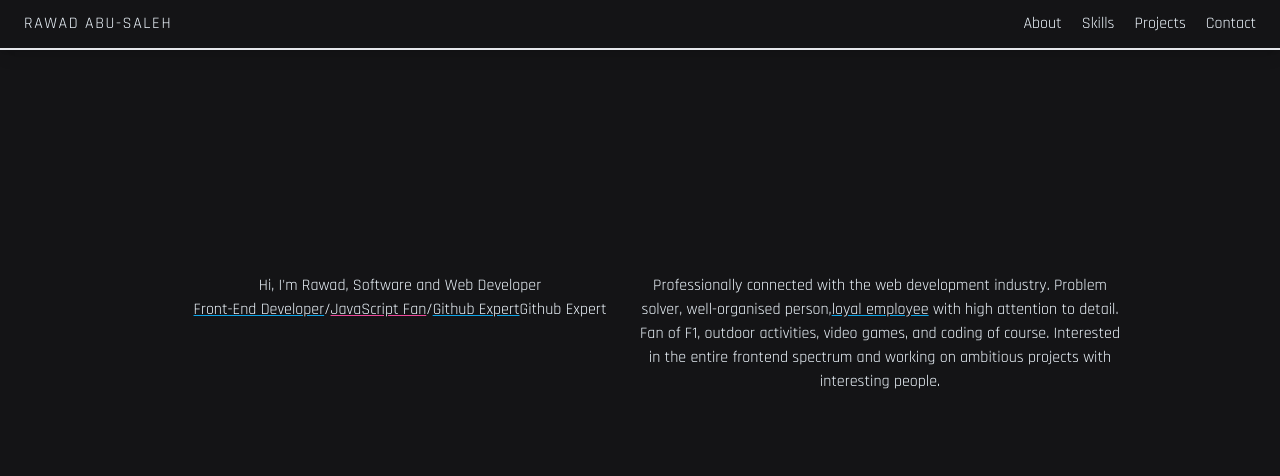
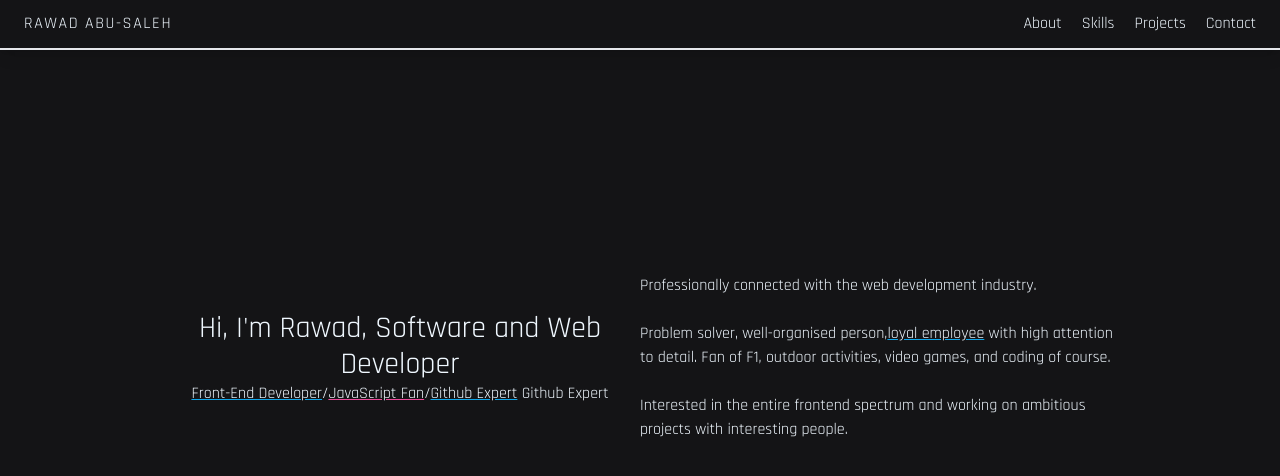
Before and after one commit to rawadabu/portfolio-rawad, a React (Vite) app in the folder portfolio/: page /about in a window 1280 px wide. Shown: the top 476 px of the page. Built offline with nearby package versions, Linux system fonts and the light colour scheme.

Commit message:
Tailwind: CSS and structure manipulation 🖼️

```diff
--- a/portfolio/src/features/about/About.jsx
+++ b/portfolio/src/features/about/About.jsx
@@ -1,22 +1,29 @@
 function About() {
   return (
-    <div className="justify-between grid grid-cols-2 p-40 text-center  sm:my-16 font-playpen">
-      <div>
-        <h1>Hi, I&apos;m Rawad, Software and Web Developer</h1>
+    <div className="grid grid-cols-2 items-center p-40 sm:my-16 font-playpen">
+      <div className="text-center">
+        <h1 className="text-3xl">
+          Hi, I&apos;m Rawad, Software and Web Developer
+        </h1>
         <h2>
           <a className="underline decoration-sky-500">Front-End Developer</a>/
           <a className="underline decoration-pink-500">JavaScript Fan</a>/
-          <a className="underline decoration-sky-500">Github Expert</a>
-          Github Expert
+          <a className="underline decoration-sky-500">Github Expert</a> Github
+          Expert
         </h2>
       </div>
       <div>
-        Professionally connected with the web development industry. Problem
-        solver, well-organised person,
+        Professionally connected with the web development industry.
+        <br />
+        <br />
+        Problem solver, well-organised person,
         <a className="underline decoration-sky-500">loyal employee</a> with high
         attention to detail. Fan of F1, outdoor activities, video games, and
-        coding of course. Interested in the entire frontend spectrum and working
-        on ambitious projects with interesting people.
+        coding of course.
+        <br />
+        <br />
+        Interested in the entire frontend spectrum and working on ambitious
+        projects with interesting people.
       </div>
     </div>
   );
--- a/portfolio/src/features/skills/Skills.jsx
+++ b/portfolio/src/features/skills/Skills.jsx
@@ -30,7 +30,7 @@ function Skills() {
           Visit my{" "}
           <a
             href="https://www.linkedin.com/in/rawadabu/"
-            className="text-sky-600 visited:text-pink-600"
+            className="text-sky-600 visited:text-fuchsia-500"
           >
             Linkedin
           </a>{" "}
--- a/portfolio/src/ui/Button.jsx
+++ b/portfolio/src/ui/Button.jsx
@@ -2,7 +2,7 @@ import { Link } from "react-router-dom";
 /* eslint-disable react/prop-types */
 function Button({ children, disabled, to, type }) {
   const base =
-    "inline-block text-sm rounded-full bg-sky-500 font-semibold uppercase tracking-wide text-stone-100 transition-colors duration-300 hover:bg-sky-400 focus:bg-sky-300 focus:outline-none focus:ring focus:ring-sky-500 focus:ring-offset-2 disabled:cursor-not-allowed";
+    "inline-block text-sm rounded-full bg-fuchsia-700	 font-semibold uppercase tracking-wide text-stone-100 transition-colors duration-300 hover:bg-fuchsia-500	 focus:bg-fuchsia-500 focus:outline-none focus:ring focus:ring-fuchsia-500 focus:ring-offset-2 disabled:cursor-not-allowed";
   const styles = {
     primary: base + " px-4 py-3 md:px-6 md:py-4",
     small: base + " px-4 py-2 md:px-5 md:py-2.5 text-xs",
--- a/portfolio/src/ui/Home.jsx
+++ b/portfolio/src/ui/Home.jsx
@@ -19,7 +19,7 @@ function Home() {
             Software and web developer.
             <br />
           </h1>
-          <h2 className="text-sky-500">
+          <h2>
             Resolving design problems, building smart user interfaces and useful
             interactions, developing rich web applications and seamless web
             experiences.
```
